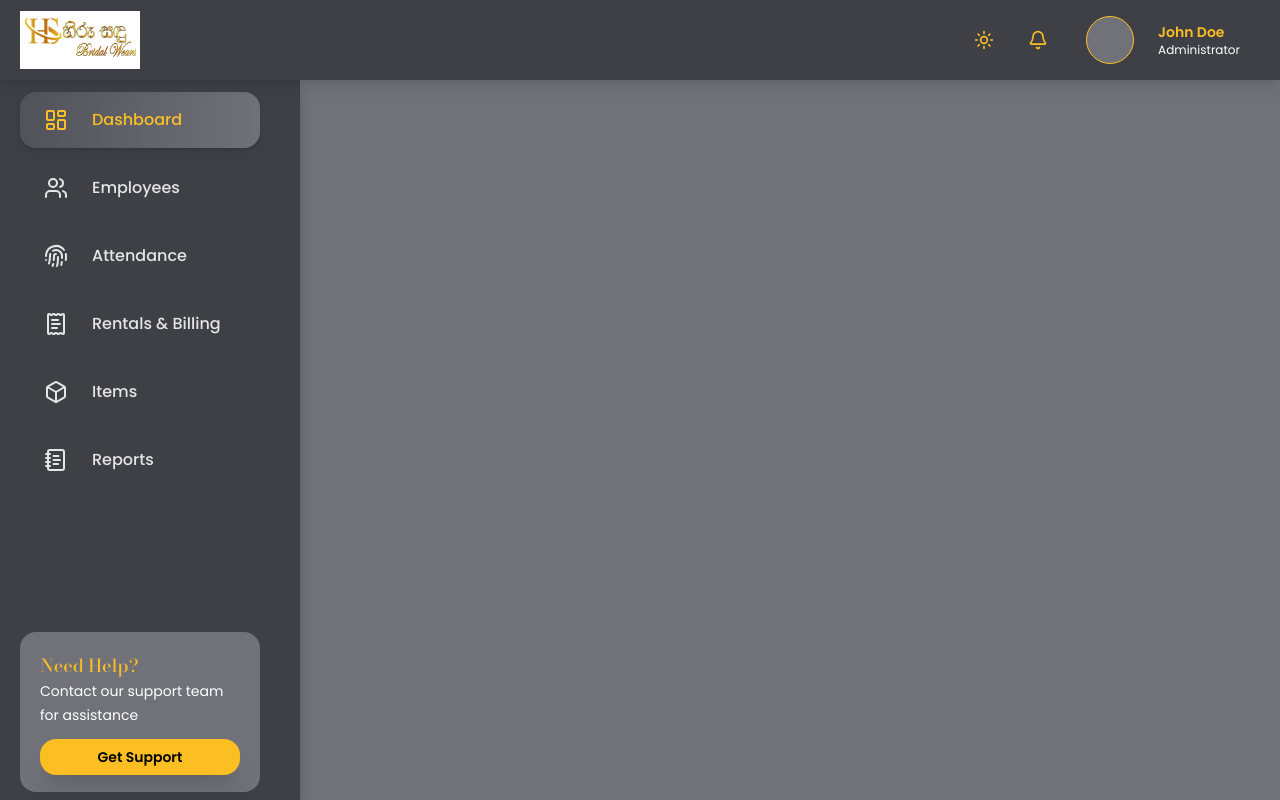
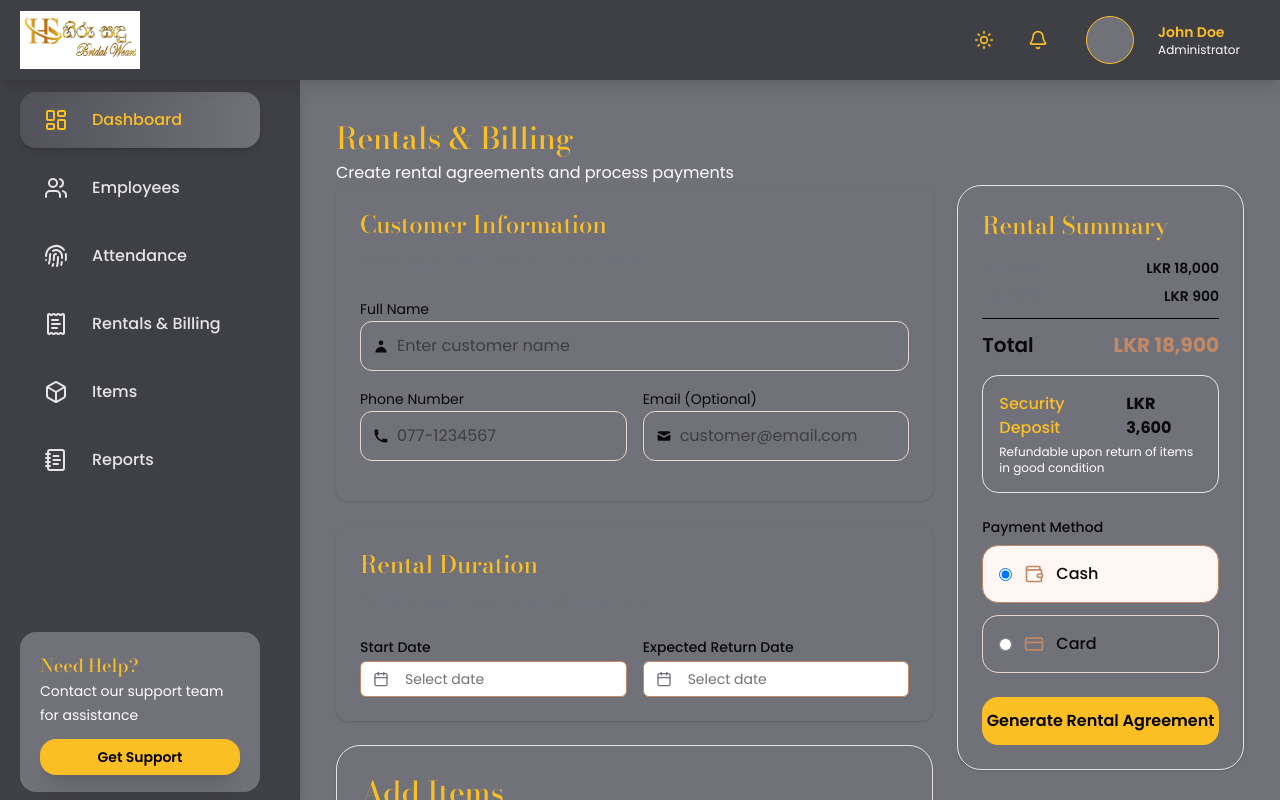
Before and after one commit to ZentroThread/Fabriq-frontend, a React (Vite) app: page /rent in a window 1280 px wide. Built offline with nearby package versions, Linux system fonts and the light colour scheme; the HTML template or start-up script is replaced by a standard one.

Commit message:
fix: Remove unnecessary items prop from RentalItemsSection in RentsAndBill

```diff
--- a/src/pages/RentsAndBill.tsx
+++ b/src/pages/RentsAndBill.tsx
@@ -18,9 +18,7 @@ export const RentsAndBill = () => {
         duration={<RentalDuration/>}
         items={<AddItemsSection/>}
         summary={<RentalSummary />}
-        rentList={<RentalItemsSection items={[]} onDelete={function (index: number): void {
-          throw new Error("Function not implemented.")
-        } }/>}
+        rentList={<RentalItemsSection />}
       />
     </div>
 
--- a/src/routes/routes.tsx
+++ b/src/routes/routes.tsx
@@ -3,6 +3,7 @@ import Dashboard from "../pages/dashboard";
 import Reports from "../pages/reports";
 import Attendance from "@/pages/attendance";
 import Items from "@/pages/items";
+import { RentsAndBill } from "@/pages/RentsAndBill";
 
 function Routes() {
   return (
@@ -13,6 +14,7 @@ function Routes() {
         <Route path="/attendance" element={<Attendance />} />
         <Route path="/reports" element={<Reports />} />
         <Route path="/attire" element={<Items />} />
+        <Route path="/rent" element={<RentsAndBill />} />
       </RouterRoutes>
     </div>
   );
```
